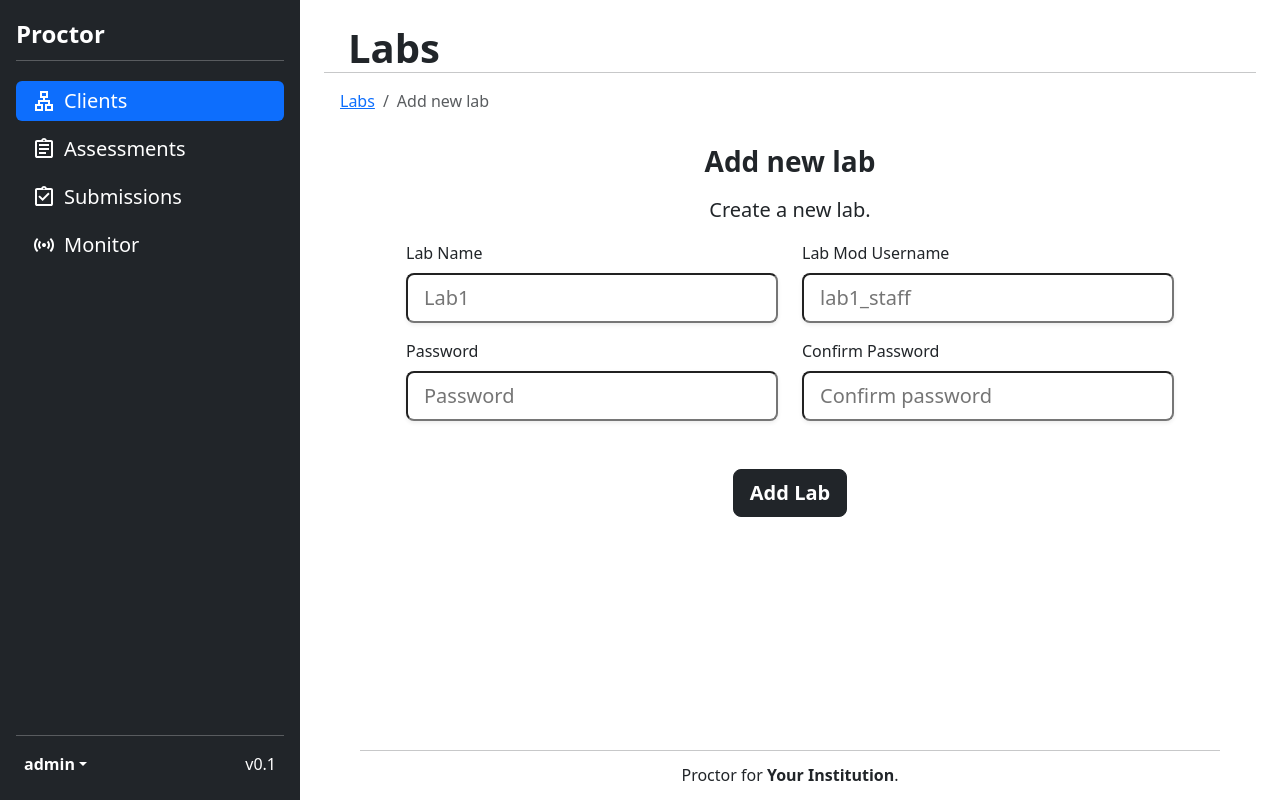
After one commit to diptanilsaha/proctor_server, a Flask app: template templates/labs/add.html in a window 1280 px wide. The commit adds this page. Run offline with Flask 3, Linux system fonts and the light colour scheme; the template is opened without the code that fills it: values that come from a table or form of the project are taken from there, others are empty; some libraries are stand-ins or nearby versions.

Commit message:
feat: labs view

```diff
--- /dev/null
+++ b/proctor/labs/views/add.py
@@ -0,0 +1,90 @@
+"""Proctor - Add Labs View"""
+import re
+from flask_login import login_required
+from wtforms import StringField, PasswordField
+from wtforms.validators import DataRequired, \
+    Length, EqualTo, ValidationError
+from flask_wtf import FlaskForm
+from flask import flash, render_template, redirect, url_for
+from proctor.labs.base import labs_bp
+from proctor.database import db
+from proctor.decorators import admin_required
+from proctor.models import User, Role, Lab, RoleName
+
+def validate_lab_mod_username(form, field):
+    username = str(field.data).strip()
+    regex = re.compile('[^a-z0-9_]')
+    if bool(regex.search(username)):
+        raise ValidationError(
+            'Lab Mod Username can contain \'_\', smallcase and numeric characters'
+        )
+
+    user = db.session.execute(
+        db.select(User).filter_by(username=username)
+    ).scalar_one_or_none()
+
+    if user is not None:
+        raise ValidationError('Username already exists.')
+
+def validate_lab_name(form, field):
+    labname = str(field.data).strip()
+    regex = re.compile(r'[^a-zA-Z0-9\s]')
+    if bool(regex.search(labname)):
+        raise ValidationError(
+            'Lab Name can contain Space and Alphanumeric characters'
+        )
+    lab = db.session.execute(
+        db.select(Lab).filter_by(labname=labname)
+    ).scalar_one_or_none()
+
+    if lab is not None:
+        raise ValidationError('Lab already exists.')
+
+class AddLab(FlaskForm):
+    labname = StringField("Lab Name", [
+        DataRequired(), Length(min=1, max=40), validate_lab_name
+    ])
+    labmod_username = StringField("Lab Mod Username", [
+        DataRequired(), Length(min=1, max=10), validate_lab_mod_username
+    ])
+    password = PasswordField("Password", [
+        DataRequired(), Length(min=8)
+    ])
+    confirm_password = PasswordField("Confirm Password", [
+        DataRequired(), EqualTo('password', message='Password does not match')
+    ])
+
+
+@labs_bp.route('/add/', methods=['GET', 'POST'])
+@login_required
+@admin_required
+def add_lab():
+    form = AddLab()
+    if form.validate_on_submit():
+        lab_mod = db.session.execute(
+            db.select(Role).filter_by(name=RoleName.LAB_MOD)
+        ).scalar_one()
+        lab = Lab(
+            labname=str(form.labname.data).strip(),
+        )
+        user = User(
+            username=str(form.labmod_username.data).strip().lower(),
+            lab=lab,
+            role=lab_mod,
+        )
+        user.set_password(form.password.data)
+        db.session.add_all([user, lab])
+        db.session.commit()
+        flash('Lab created successfully.', 'message')
+        return redirect(url_for('labs.index'))
+
+    if not form.validate_on_submit():
+        for fieldName, errorMessages in form.errors.items():
+            for err in errorMessages:
+                flash(err, 'error')
+
+    return render_template(
+        'labs/add.html',
+        form=form,
+        title='Add New Lab'
+    )
--- /dev/null
+++ b/static/labs.css
@@ -0,0 +1,61 @@
+body {
+    min-height: 100vh;
+}
+
+.form-add {
+    max-width: 800px;
+    padding: 1rem;
+}
+
+.sidebar {
+    height: 100vh;
+    width: 300px;
+    max-height: 100vh;
+    overflow-x: auto;
+    overflow-y: hidden;
+}
+
+.table-scroll {
+    overflow-y: auto;
+    max-height: 60vh;
+}
+
+.footer {
+    position: absolute;
+    width: calc(100% - 300px);
+    bottom: 0;
+    height: 50px;
+    line-height: 49px;
+}
+
+.status-pills {
+    display: flex;
+    align-items: center;
+    width: fit-content;
+    height: fit-content;
+    padding: 5px 10px;
+    border-radius: 5px;
+    font-size: 15px;
+}
+
+.active-status {
+    color: #2AA716;
+    /* border: solid #2AA716 0.5px; */
+    background-color: rgba(197, 235, 201, 0.45);
+}
+
+.active-text {
+    margin-left: 5px;
+    color: #027907;
+}
+
+.inactive-status {
+    color: #FF0000;
+    /* border: solid #C90000 0.5px; */
+    background-color: rgba(235, 197, 197, 0.45);
+}
+
+.inactive-text {
+    margin-left: 5px;
+    color: #C90000;
+}
--- a/templates/auth/login.html
+++ b/templates/auth/login.html
@@ -11,7 +11,7 @@
             {{ form.csrf_token }}
             <h1 class="mb-3 text-center"><strong>login</strong></h1>
             {% import 'macros.html' as macros %}
-            {{ macros.error() }}
+            {{ macros.error(width='w-100') }}
             <div class="mb-3">
                 {{ form.username.label(class_="form-label") }}
                 {{ form.username(class_="shadow-sm w-100 form-control-lg", placeholder="lab1") }}
--- /dev/null
+++ b/templates/labs/add.html
@@ -0,0 +1,57 @@
+{% extends 'base.html' %}
+
+{% set active_page = 'labs' %}
+
+{% block main_content %}
+<div class="container mt-4 px-4">
+    <!-- header -->
+    <div class="d-flex justify-content-between align-items-center mx-4">
+        <h1 class="mb-0"><strong>Labs</strong></h1>
+    </div>
+    <hr class="mt-0 mb-3">
+    <!-- breadcrumb -->
+    <div class="mx-3">
+        <nav aria-label="breadcrumb">
+            <ol class="breadcrumb">
+                <li class="breadcrumb-item"><a href="{{ url_for('labs.index') }}">Labs</a></li>
+                <li class="breadcrumb-item active" aria-current="page">Add new lab</li>
+            </ol>
+        </nav>
+    </div>
+    <div class="container d-flex justify-content-center align-items-center">
+        <div class="form-add w-100 m-auto">
+            <form method="post" action="{{ url_for('labs.add_lab') }}">
+                {{ form.csrf_token }}
+                <h3 class="mb-3 text-center"><strong>Add new lab</strong></h3>
+                <p class="lead text-center">Create a new lab.</p>
+                {% import 'macros.html' as macros %}
+                {{ macros.error() }}
+                <div class="row row-cols-2 mb-3">
+                    <div class="col">
+                        {{ form.labname.label(class_="form-label") }}
+                        {{ form.labname(class_="shadow-sm w-100 form-control-lg", placeholder="Lab1") }}
+                    </div>
+                    <div class="col">
+                        {{ form.labmod_username.label(class_="form-label") }}
+                        {{ form.labmod_username(class_="shadow-sm w-100 form-control-lg", placeholder="lab1_staff") }}
+                    </div>
+                </div>
+                <div class="row row-cols-2 mb-5">
+                    <div class="col">
+                        {{ form.password.label(class_="form-label") }}
+                        {{ form.password(class_="shadow-sm w-100 form-control-lg", placeholder="Password") }}
+                    </div>
+                    <div class="col">
+                        {{ form.confirm_password.label(class_="form-label") }}
+                        {{ form.confirm_password(class_="shadow-sm w-100 form-control-lg", placeholder="Confirm password") }}
+                    </div>
+                </div>
+                <div class="w-100 d-flex justify-content-center mb-4">
+                    <button class="btn btn-dark btn-lg" type="submit"><strong>Add Lab</strong></button>
+                </div>
+            </form>
+        </div>
+    </div>
+    <!-- endform -->
+</div>
+{% endblock %}
--- a/templates/macros.html
+++ b/templates/macros.html
@@ -1,7 +1,7 @@
-{% macro error() -%}
+{% macro error(width='w-50') -%}
 {% with messages = get_flashed_messages(with_categories=true) %}
 {% if messages %}
-<div class="w-50 m-auto">
+<div class="{{ width }} m-auto">
 {% for category, message in messages %}
 {% if category == "error" %}
 <div class="alert alert-danger alert-dismissible fade show" role="alert">
@@ -19,3 +19,25 @@
 {% endif %}
 {% endwith %}
 {%- endmacro %}
+
+{% macro modal(id, action_view, pk, name) -%}
+<div class="modal" tabindex="-1" role="dialog" id="{{ id }}">
+    <div class="modal-dialog modal-dialog-centered" role="document">
+        <div class="modal-content rounded-3 shadow">
+            <div class="modal-body p-4 text-center">
+                <h5 class="mb-0">Delete <strong>{{ name }}</strong>?</h5>
+            </div>
+            <form action="{{ url_for(action_view, pk=pk) }}" method="post">
+                <div class="modal-footer flex-nowrap p-0">
+                    <button type="submit"
+                        class="btn btn-lg btn-link fs-6 text-decoration-none text-danger col-6 py-3 m-0 rounded-0 border-end">
+                        <strong>Delete</strong>
+                    </button>
+                    <button type="button" class="btn btn-lg btn-link fs-6 text-decoration-none col-6 py-3 m-0 rounded-0"
+                        data-bs-dismiss="modal">Cancel</button>
+                </div>
+            </form>
+        </div>
+    </div>
+</div>
+{%- endmacro %}
```
Also changed, not shown: proctor/labs/__init__.py (+8 -0 lines), proctor/labs/views/change_pass.py (added, +42 -0 lines), proctor/labs/views/delete.py (added, +21 -0 lines), proctor/labs/views/index.py (+4 -3 lines), proctor/labs/views/lab.py (added, +19 -0 lines), templates/labs/change_pass.html (added, +45 -0 lines), templates/labs/index.html (added, +64 -0 lines), templates/labs/lab.html (added, +98 -0 lines), static/icons/assignment.svg (added), static/icons/assignment_turned_in.svg (added), static/icons/lan.svg (added), static/icons/sensor.svg (added).
